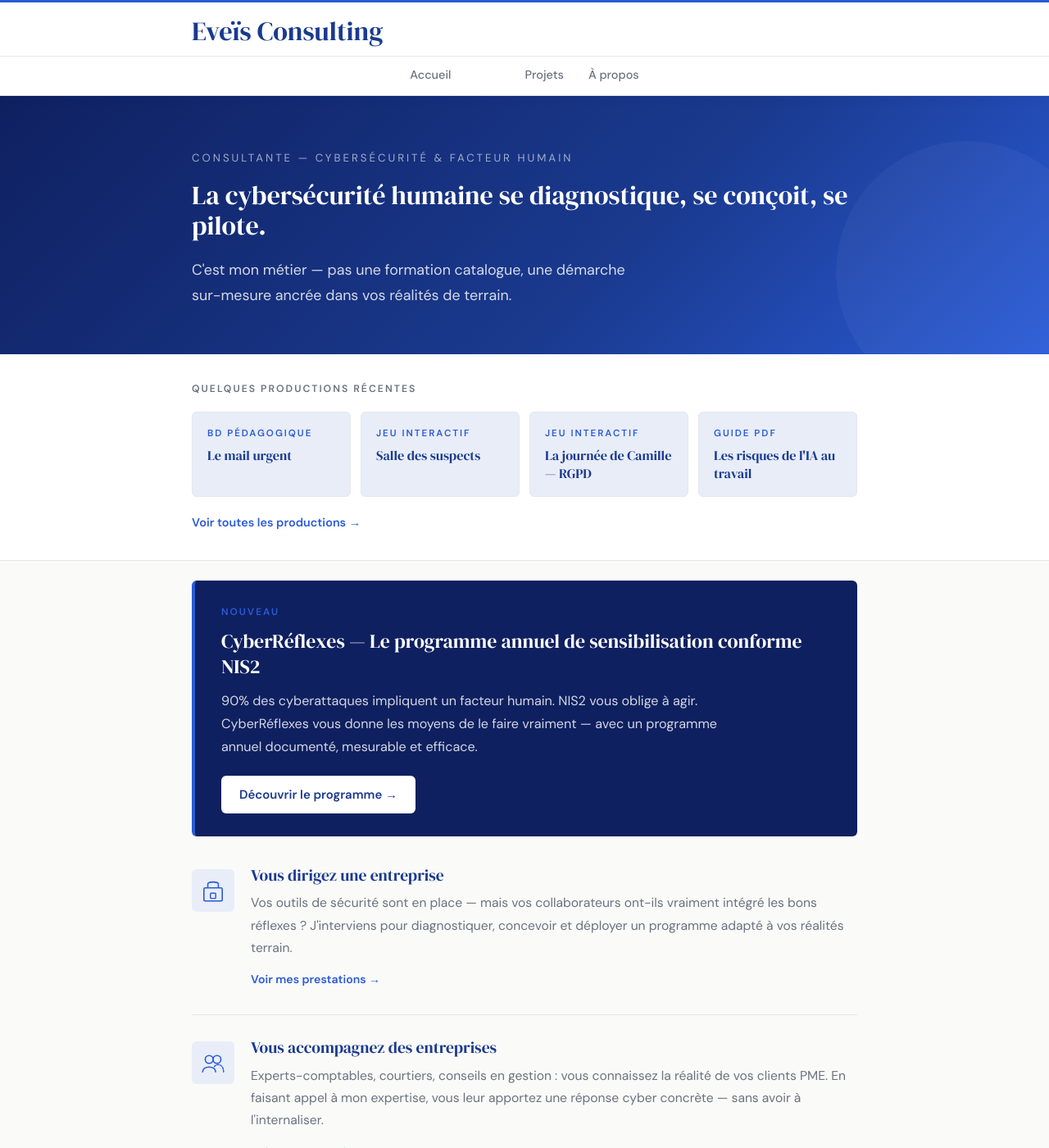
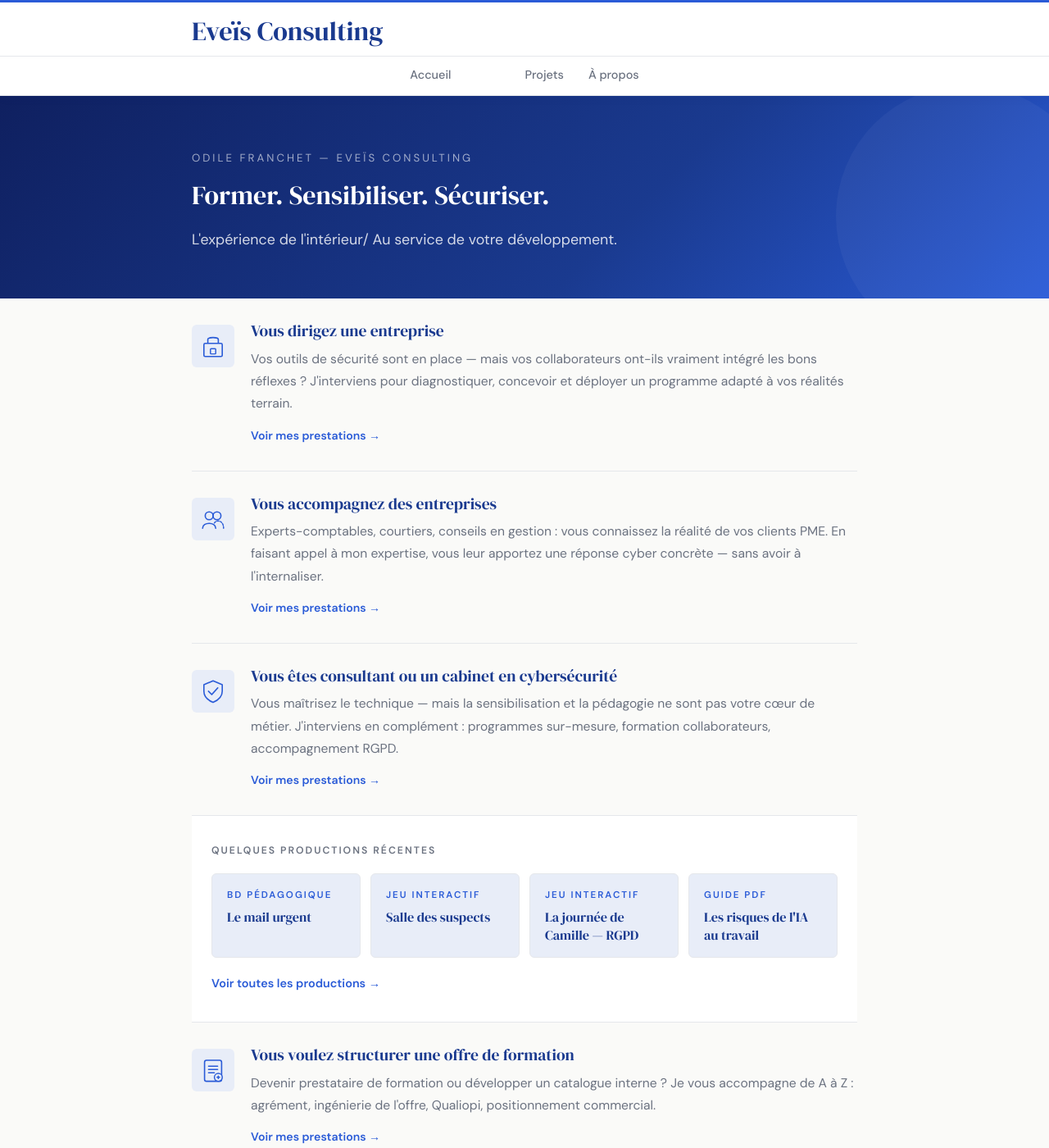
Before and after one commit to ofranchet73/eveis-consulting, a Jekyll site: the page built from index.md, in a window 1280 px wide and 1400 px high. Shown: the whole window at 82% size. Built offline with Jekyll 4.4.1, drawn with Linux system fonts in a browser that asks for light colours; some of the changed text lies outside the part shown.

Commit message:
Update home.html

```diff
--- a/_layouts/home.html
+++ b/_layouts/home.html
@@ -3,45 +3,9 @@ layout: default
 ---
 <div class="hero">
   <div class="hero-inner">
-    <p class="hero-eyebrow">Consultante — Cybersécurité & Facteur humain</p>
-    <h1>La cybersécurité humaine se diagnostique, se conçoit, se pilote.</h1>
-    <p class="hero-sub">C'est mon métier — pas une formation catalogue, une démarche sur-mesure ancrée dans vos réalités de terrain.</p>
-  </div>
-</div>
-
-<div class="home-productions">
-  <div class="home-productions-inner">
-    <p class="home-productions-label">Quelques productions récentes</p>
-    <div class="home-productions-list">
-      <a href="/bd_cyber_linea_v5.html" class="home-prod-item">
-        <span class="home-prod-tag">BD pédagogique</span>
-        <span class="home-prod-title">Le mail urgent</span>
-      </a>
-      <a href="/salle_des_suspects.html" class="home-prod-item">
-        <span class="home-prod-tag">Jeu interactif</span>
-        <span class="home-prod-title">Salle des suspects</span>
-      </a>
-      <a href="/journee_camille_rgpd.html" class="home-prod-item">
-        <span class="home-prod-tag">Jeu interactif</span>
-        <span class="home-prod-title">La journée de Camille — RGPD</span>
-      </a>
-      <a href="/pdf/5-risques-IA-Guide-Cybersecurite.pdf" class="home-prod-item">
-        <span class="home-prod-tag">Guide PDF</span>
-        <span class="home-prod-title">Les risques de l'IA au travail</span>
-      </a>
-    </div>
-    <a href="/projets.html" class="home-productions-link">Voir toutes les productions →</a>
-  </div>
-</div>
-
-<div class="home-cyberreflexes-wrap">
-  <div class="home-cyberreflexes-inner">
-    <div class="home-cyberreflexes-card">
-      <div class="home-cyberreflexes-tag">Nouveau</div>
-      <h2 class="home-cyberreflexes-titre">CyberRéflexes — Le programme annuel de sensibilisation conforme NIS2</h2>
-      <p class="home-cyberreflexes-texte">90% des cyberattaques impliquent un facteur humain. NIS2 vous oblige à agir. CyberRéflexes vous donne les moyens de le faire vraiment — avec un programme annuel documenté, mesurable et efficace.</p>
-      <a href="/cyberreflexes.html" class="home-cyberreflexes-lien">Découvrir le programme →</a>
-    </div>
+    <p class="hero-eyebrow">Odile Franchet — Eveïs Consulting  </p>
+    <h1>Former. Sensibiliser. Sécuriser.</h1>
+    <p class="hero-sub">L'expérience de l'intérieur/ Au service de votre développement.</p>
   </div>
 </div>
 
@@ -93,6 +57,31 @@ layout: default
       </div>
     </div>
 
+<div class="home-productions">
+  <div class="home-productions-inner">
+    <p class="home-productions-label">Quelques productions récentes</p>
+    <div class="home-productions-list">
+      <a href="/bd_cyber_linea_v5.html" class="home-prod-item">
+        <span class="home-prod-tag">BD pédagogique</span>
+        <span class="home-prod-title">Le mail urgent</span>
+      </a>
+      <a href="/salle_des_suspects.html" class="home-prod-item">
+        <span class="home-prod-tag">Jeu interactif</span>
+        <span class="home-prod-title">Salle des suspects</span>
+      </a>
+      <a href="/journee_camille_rgpd.html" class="home-prod-item">
+        <span class="home-prod-tag">Jeu interactif</span>
+        <span class="home-prod-title">La journée de Camille — RGPD</span>
+      </a>
+      <a href="/pdf/5-risques-IA-Guide-Cybersecurite.pdf" class="home-prod-item">
+        <span class="home-prod-tag">Guide PDF</span>
+        <span class="home-prod-title">Les risques de l'IA au travail</span>
+      </a>
+    </div>
+    <a href="/projets.html" class="home-productions-link">Voir toutes les productions →</a>
+  </div>
+</div>
+
     <div class="home-cible">
       <div class="home-cible-icon">
         <svg viewBox="0 0 40 40" xmlns="http://www.w3.org/2000/svg" width="32" height="32">
@@ -113,7 +102,7 @@ layout: default
     </div>
 
     <div class="home-cible home-cible--cta">
-      <p>Chaque organisation est différente. Parlons de la vôtre.</p>
+      <p>Un projet ? Une questions ?  Parlons-en.</p>
       <a href="mailto:ofranchet@gmail.com" class="btn-email">ofranchet@gmail.com</a>
     </div>
 
@@ -121,68 +110,7 @@ layout: default
 </div>
 
 <style>
-.home-cyberreflexes-wrap {
-  background: var(--bg);
-  padding: 24px 0 8px;
-}
-.home-cyberreflexes-inner {
-  max-width: var(--max-width);
-  margin: 0 auto;
-  padding: 0 24px;
-}
-.home-cyberreflexes-card {
-  background: var(--blue-dark);
-  border-radius: var(--radius);
-  padding: 28px 32px;
-  border-left: 4px solid var(--accent);
-  transition: box-shadow 0.2s, transform 0.15s;
-}
-.home-cyberreflexes-card:hover {
-  box-shadow: 0 4px 16px rgba(26, 58, 143, 0.2);
-  transform: translateY(-2px);
-}
-.home-cyberreflexes-tag {
-  font-family: 'DM Sans', sans-serif;
-  font-size: 0.7em;
-  font-weight: 600;
-  text-transform: uppercase;
-  letter-spacing: 2px;
-  color: var(--accent);
-  margin-bottom: 10px;
-}
-.home-cyberreflexes-titre {
-  font-family: 'DM Serif Display', serif;
-  font-size: 1.4em;
-  color: var(--white);
-  margin: 0 0 12px;
-  border-bottom: none;
-  padding-bottom: 0;
-  line-height: 1.3;
-}
-.home-cyberreflexes-texte {
-  font-size: 0.95em;
-  color: rgba(255,255,255,0.82);
-  line-height: 1.75;
-  max-width: 620px;
-  margin-bottom: 20px;
-}
-.home-cyberreflexes-lien {
-  display: inline-block;
-  background: var(--white);
-  color: var(--blue) !important;
-  padding: 10px 22px;
-  border-radius: var(--radius);
-  font-family: 'DM Sans', sans-serif;
-  font-weight: 600;
-  font-size: 0.88em;
-  text-decoration: none !important;
-  transition: background 0.2s, transform 0.15s;
-}
-.home-cyberreflexes-lien:hover {
-  background: var(--blue-light);
-  transform: translateY(-1px);
-  text-decoration: none !important;
-}
+
 .home-cibles {
   background: var(--bg);
   padding: 0 0 60px;
```
